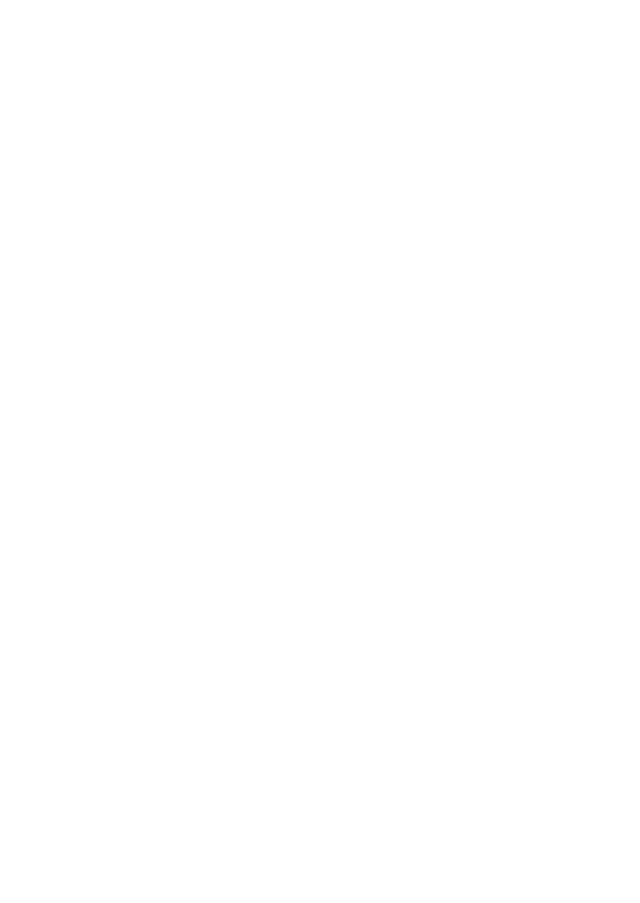
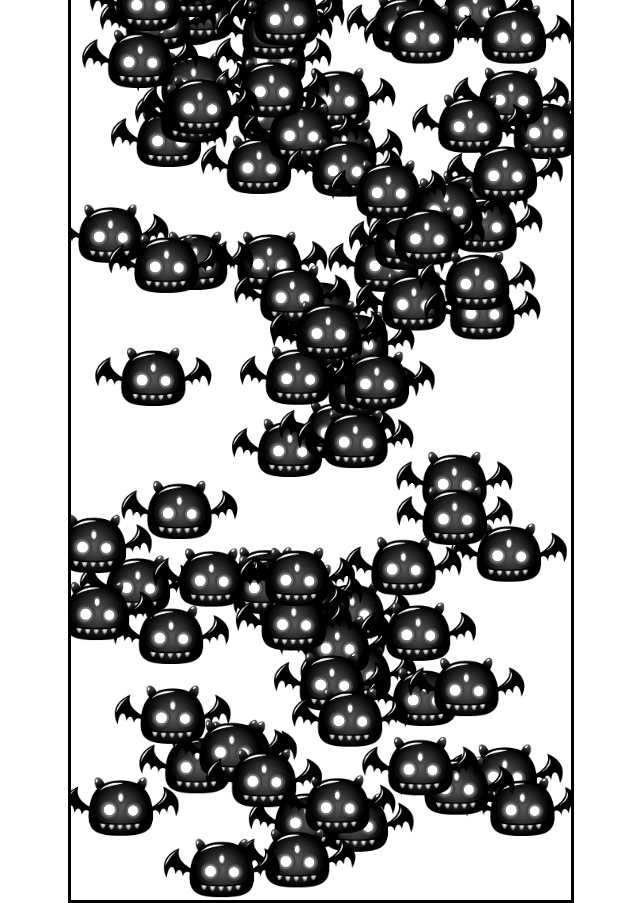
Before and after one commit to johinner/Vanilla-javaScripts-Game, a plain HTML site: page assets/movementPatterns/Patterns_01/patterns_01.html in a window 1280 px wide. Shown: the whole page, without its empty margins (319-959 px from the left). Before the commit the page ends 800 px from the top, so only its background shows below. Drawn offline with Linux system fonts and the light colour scheme.

Commit message:
Enemy movement patterns => 01

```diff
--- /dev/null
+++ b/assets/movementPatterns/Patterns_01/patterns_01.css
@@ -0,0 +1,9 @@
+#canvas1{
+    border: 3px solid black;
+    position: absolute;
+    top: 50%;
+    left: 50%;
+    transform: translate(-50%,-50%);
+    height: 1000px;
+    width: 500px;
+}
--- a/assets/movementPatterns/patterns.html
+++ b/assets/movementPatterns/Patterns_01/patterns_01.html
@@ -5,9 +5,10 @@
     <meta http-equiv="X-UA-Compatible" content="IE=edge">
     <meta name="viewport" content="width=device-width, initial-scale=1.0">
     <title>JavaScript Game Development Course for Beginners</title>
-    <link rel="stylesheet" href="./patterns.css">
+    <link rel="stylesheet" href="./patterns_01.css">
 </head>
 <body>
-    <script src="./patterns.js"></script>
+    <canvas id="canvas1"></canvas>
+    <script src="./patterns_01.js"></script>
 </body>
 </html>
--- /dev/null
+++ b/assets/movementPatterns/Patterns_01/patterns_01.js
@@ -0,0 +1,55 @@
+/**@type {HTMLCanvasElement} */
+const canvas = document.getElementById('canvas1');
+const ctx = canvas.getContext('2d');
+CANVAS_WIDTH = canvas.width = 500;
+CANVAS_HEIGHT = canvas.height = 1000;
+
+let numberOfEnemies = 100;
+const enemiesArray = [];
+let gameFrame = 0;
+
+class Enemy {
+    constructor(){
+        this.image = new Image();
+        this.image.src = '../enemies/enemy1.png'
+        //this.speed = Math.random() * 4 - 2;
+        this.spriteWidth = 293;
+        this.spriteHeight = 155;
+        this.width = this.spriteWidth / 2.5;
+        this.height = this.spriteHeight / 2.5;
+        this.x = Math.random() * (canvas.width - this.width);
+        this.y = Math.random() * (canvas.height - this.height);
+        this.frame = 0;
+        this.flapSpeed = Math.floor(Math.random() * 3 + 1);
+    }
+    update(){
+        this.x += Math.random() * 5 - 2.5;
+        this.y += Math.random() * 5 - 2.5;
+        if(gameFrame % this.flapSpeed === 0){
+            // animate sprites operador tersiario
+        this.frame > 4 ? this.frame = 0 : this-this.frame++;
+        }
+
+    }
+    draw(){
+        //ctx.fillRect(this.x, this.y, this.width, this.height);
+        ctx.drawImage(this.image, this.frame * this.spriteWidth, 0, this.spriteWidth, this.spriteHeight, this.x, this.y, this.width, this.height )
+    }
+};
+
+
+for (let i = 0; i < numberOfEnemies; i++) {
+    enemiesArray.push(new Enemy())
+}
+console.log(enemiesArray)
+function animate(){
+    ctx.clearRect(0,0,CANVAS_WIDTH,CANVAS_HEIGHT)
+    enemiesArray.forEach(enemy => {
+        enemy.update();
+        enemy.draw();
+    })
+    gameFrame++
+    requestAnimationFrame(animate)
+}
+
+animate()
--- /dev/null
+++ b/assets/movementPatterns/Patterns_02/patterns_02.css
@@ -0,0 +1,9 @@
+#canvas1{
+    border: 3px solid black;
+    position: absolute;
+    top: 50%;
+    left: 50%;
+    transform: translate(-50%,-50%);
+    height: 1000px;
+    width: 500px;
+}
--- a/assets/transitionImg/script.js
+++ b/assets/transitionImg/script.js
@@ -11,7 +11,7 @@ const CANVAS_WIDTH = canvas.width = 600;
 const CANVAS_HEIGHT = canvas.height = 600;
 
 const playerImage = new Image();
-playerImage.src = "./shadow_dog.png"
+playerImage.src = "https://www.frankslaboratory.co.uk/downloads/shadow_dog.png"
 const spriteWhidth = 575; // ancho de sprite
 const spriteHeight = 523; // alto de sprite
 
```
Also changed, not shown: assets/movementPatterns/Patterns_02/patterns_02.html (added, +14 -0 lines), assets/movementPatterns/Patterns_02/patterns_02.js (added, +55 -0 lines), assets/movementPatterns/patterns.css (deleted), assets/movementPatterns/patterns.js (deleted).
